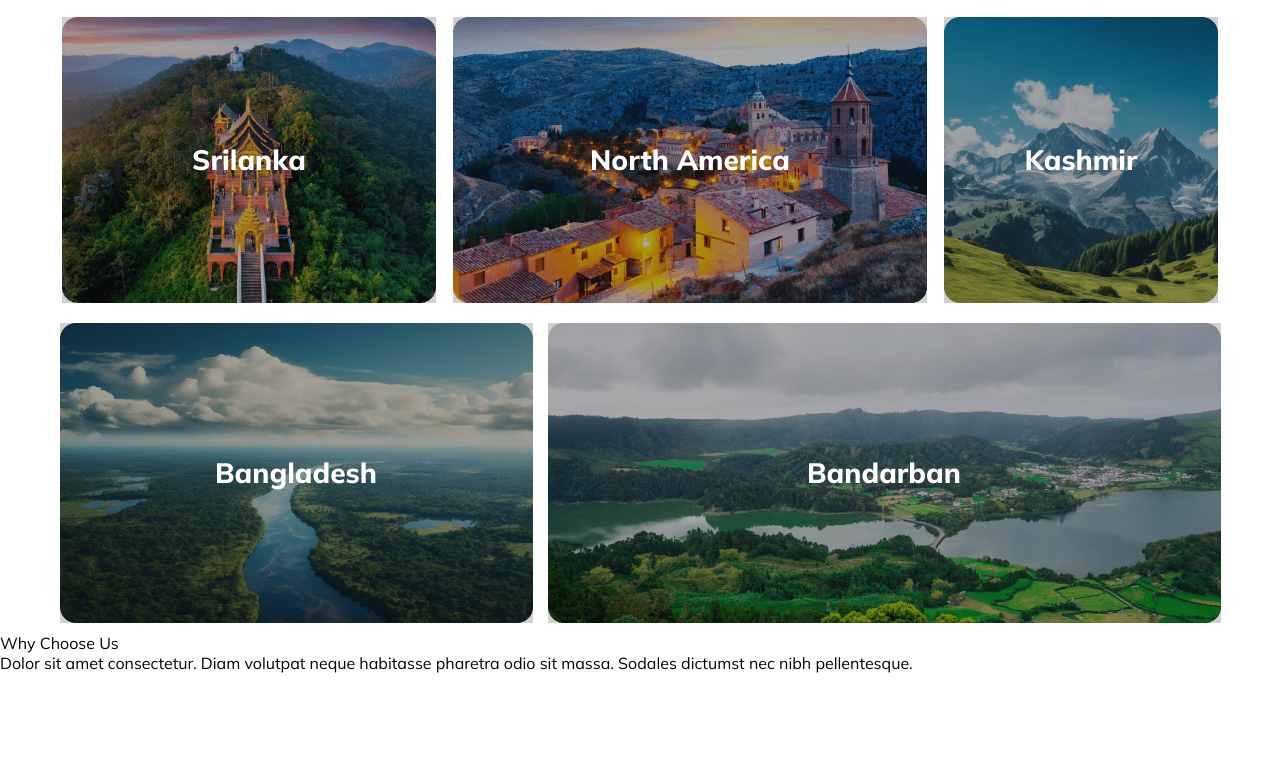
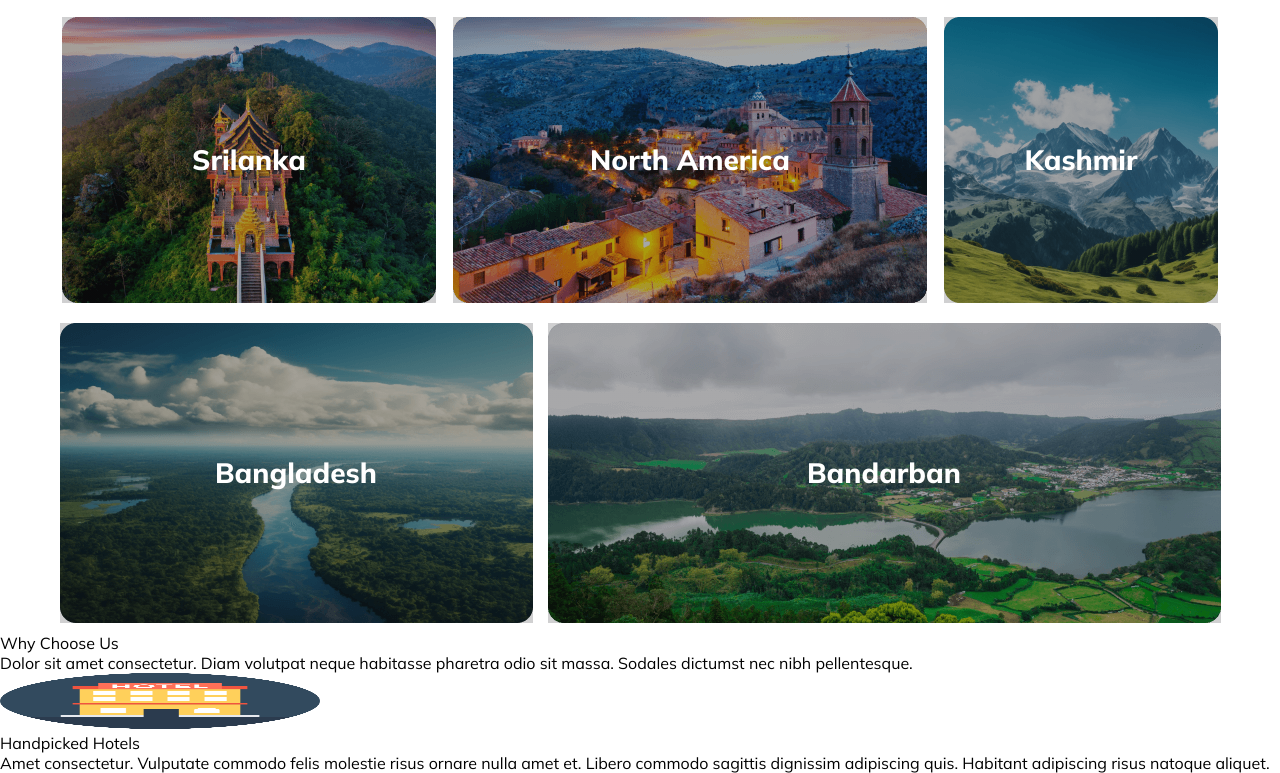
Before and after one commit to sn-sakib/assignment-2, a plain HTML site: page index.html in a window 1280 px wide. Shown: the part 1669-2442 px from the top of the page. Before the commit the page ends 2342 px from the top, so only its background shows below. Drawn offline with Linux system fonts and the light colour scheme.

Commit message:
i is imaget commit

```diff
--- a/index.html
+++ b/index.html
@@ -80,6 +80,20 @@
         <section class="card">
             <p class="us">Why Choose Us</p>
             <p class="us-description">Dolor sit amet consectetur. Diam volutpat neque habitasse pharetra odio sit massa. Sodales dictumst nec nibh pellentesque.</p>
+            <div class="all-services">
+                <div class="row1">
+                    <div class="hotel">
+                        <img src="Images/hotel.png" alt=""><p>Handpicked Hotels</p>
+                        <p>Amet consectetur. Vulputate commodo felis molestie risus  ornare nulla amet et. Libero commodo sagittis dignissim adipiscing quis. Habitant adipiscing risus natoque aliquet. </p>
+                    </div>
+                <div class="service">
+
+                </div>
+            </div>
+                <div class="price">
+
+                </div>
+            </div>
         </section>
 
     </main>
```
Also changed, not shown: Images/service.jpg (added).
